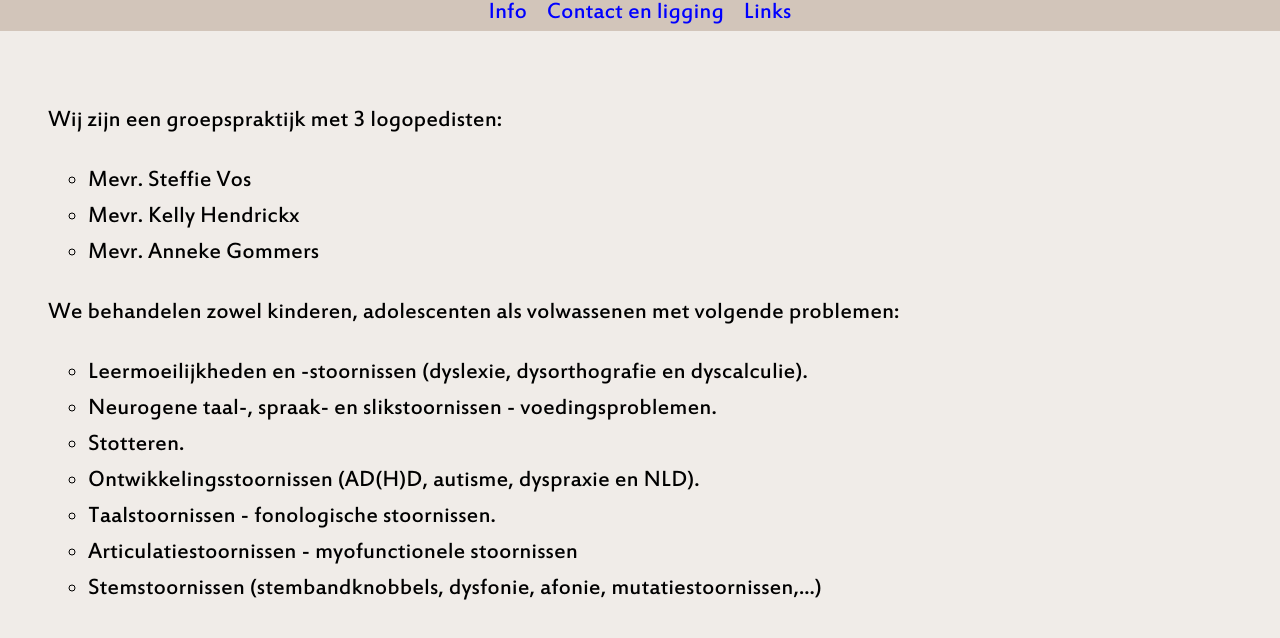
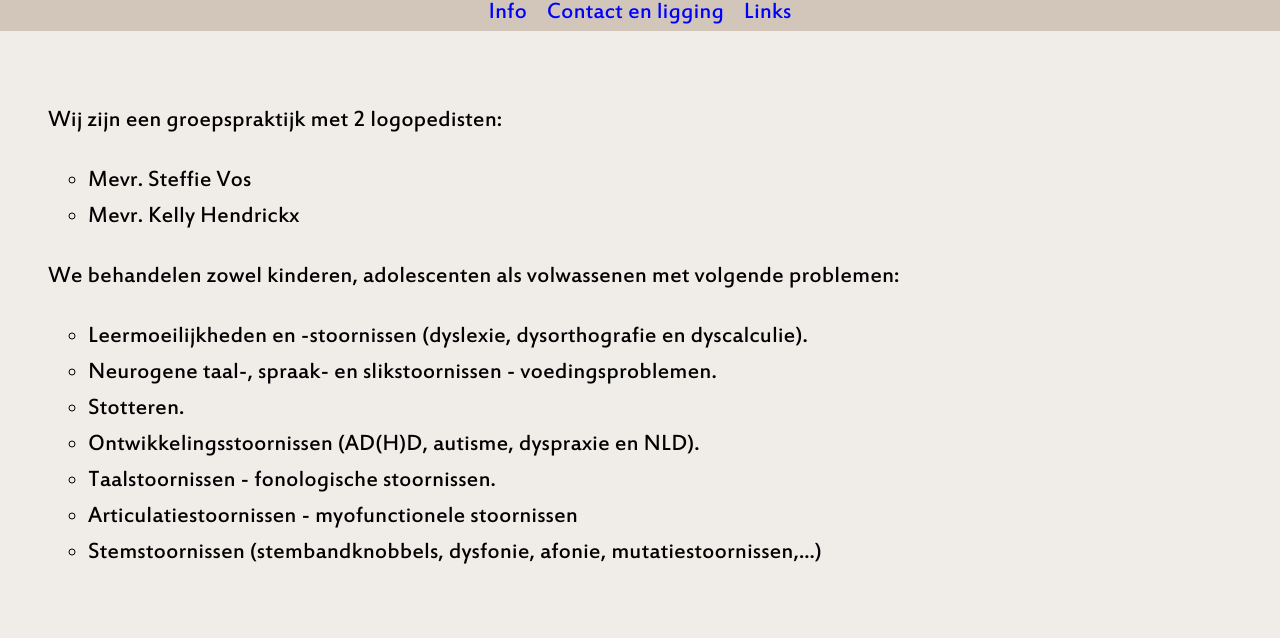
Before and after one commit to joachimVdH/logopedievos, a website: page index.html in a window 1280 px wide. Both pictures are taken after a click on the link "Info". Shown: the part 130-768 px from the top of the page. Drawn offline with Linux system fonts and the light colour scheme.

Commit message:
removed contact

```diff
--- a/index.html
+++ b/index.html
@@ -8,11 +8,12 @@
 	  <meta name="viewport" content="width=device-width,initial-scale=1.0,maximum-scale=1.0,user-scalable=0" />
 
 	  <meta name="title" content="Logopedie Vos" />
-	  <meta name="description" content="" />
+	  <meta name="description" content="Groepspraktijk logopedie Steffie Vos " />
+
+	  <!-- Developed by -->
 	  <meta name="author" content="Joachim Van der Hoeven" />
 	  <meta name="Copyright" content="Copyright Joachim Van der Hoeven 2014. All Rights Reserved." />
 
-	  <meta name="google-site-verification" content="uNQITMtE0nRZKVo3gHha1rHRMvu6jUN8gcq0pLUSVkw" />
 		<link rel="icon" type="image/png" href="http://logopedievos.be/favicon.png">
 
 		<style>
@@ -61,11 +62,10 @@
 		</section>
 
 		<section id="info">
-			Wij zijn een groepspraktijk met 3 logopedisten:
+			Wij zijn een groepspraktijk met 2 logopedisten:
 			<ul>
 				<li>Mevr. Steffie Vos</li>
 				<li>Mevr. Kelly Hendrickx</li>
-				<li>Mevr. Anneke Gommers</li>
 			</ul>
 			We behandelen zowel kinderen, adolescenten als volwassenen met volgende problemen:
 			<ul>
```
